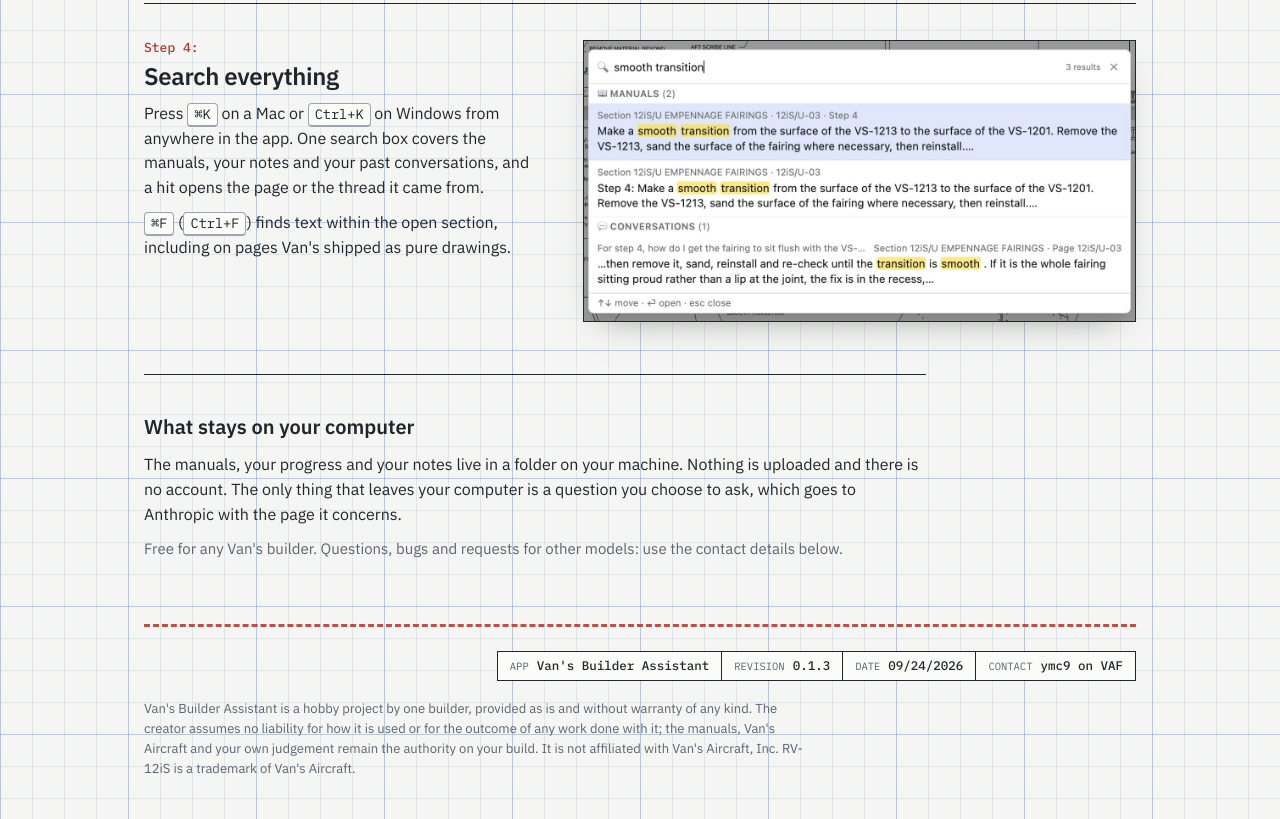
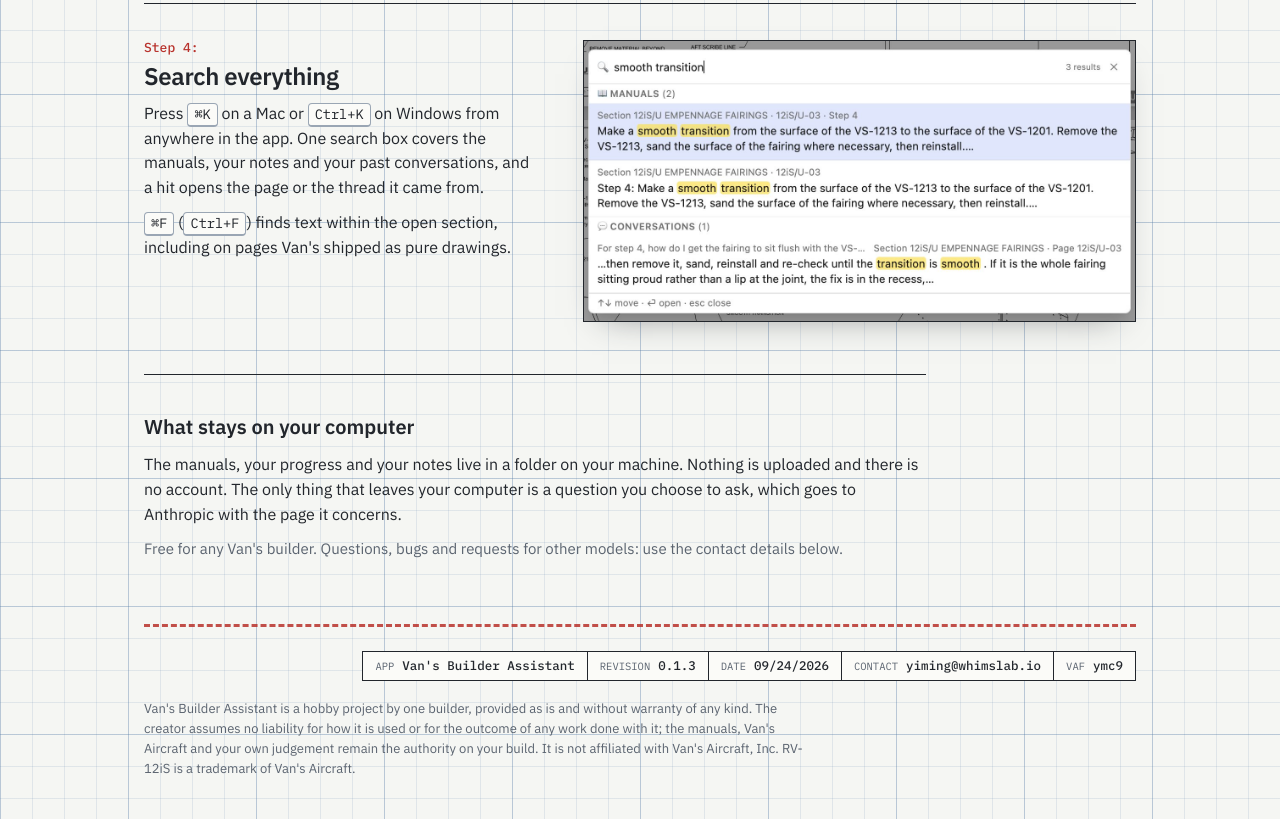
Before and after one commit to ymc9/vba-release, a plain HTML site: page docs/index.html in a window 1280 px wide. Shown: the part 3234-4053 px from the top of the page. Drawn offline with Linux system fonts and the light colour scheme; no server answers.

Commit message:
Homepage: email in the footer

```diff
--- a/docs/index.html
+++ b/docs/index.html
@@ -283,7 +283,8 @@
       <div><span>APP</span><b>Van's Builder Assistant</b></div>
       <div><span>REVISION</span><b id="tb-rev">0.1.3</b></div>
       <div><span>DATE</span><b id="tb-date">09/24/2026</b></div>
-      <div><span>CONTACT</span><b><a href="https://vansairforce.net/members/ymc9.37658/">ymc9 on VAF</a></b></div>
+      <div><span>CONTACT</span><b><a href="mailto:yiming@whimslab.io">yiming@whimslab.io</a></b></div>
+      <div><span>VAF</span><b><a href="https://vansairforce.net/members/ymc9.37658/">ymc9</a></b></div>
     </div>
     <p class="foot">Van's Builder Assistant is a hobby project by one builder, provided as is and without warranty of any kind. The creator assumes no liability for how it is used or for the outcome of any work done with it; the manuals, Van's Aircraft and your own judgement remain the authority on your build. It is not affiliated with Van's Aircraft, Inc. RV-12iS is a trademark of Van's Aircraft.</p>
   </footer>
```
